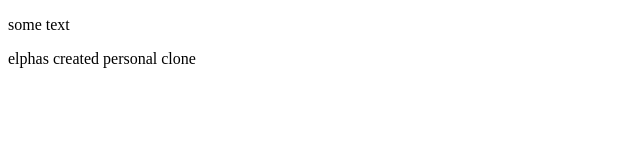
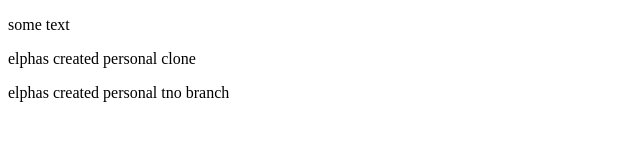
Before and after one commit to leantony/test-git-skills, a plain HTML site: page index.html in a window 1280 px wide. Shown: the whole page, without its empty margins (0-640 px from the left). Drawn offline with Linux system fonts and the light colour scheme.

Commit message:
Local Commit

```diff
--- a/index.html
+++ b/index.html
@@ -14,6 +14,9 @@
 	<p>
           elphas created personal clone
         </p>
+<p>
+          elphas created personal tno branch
+        </p>
         <script src="script.js"></script>
     </body>
 </html>
```
